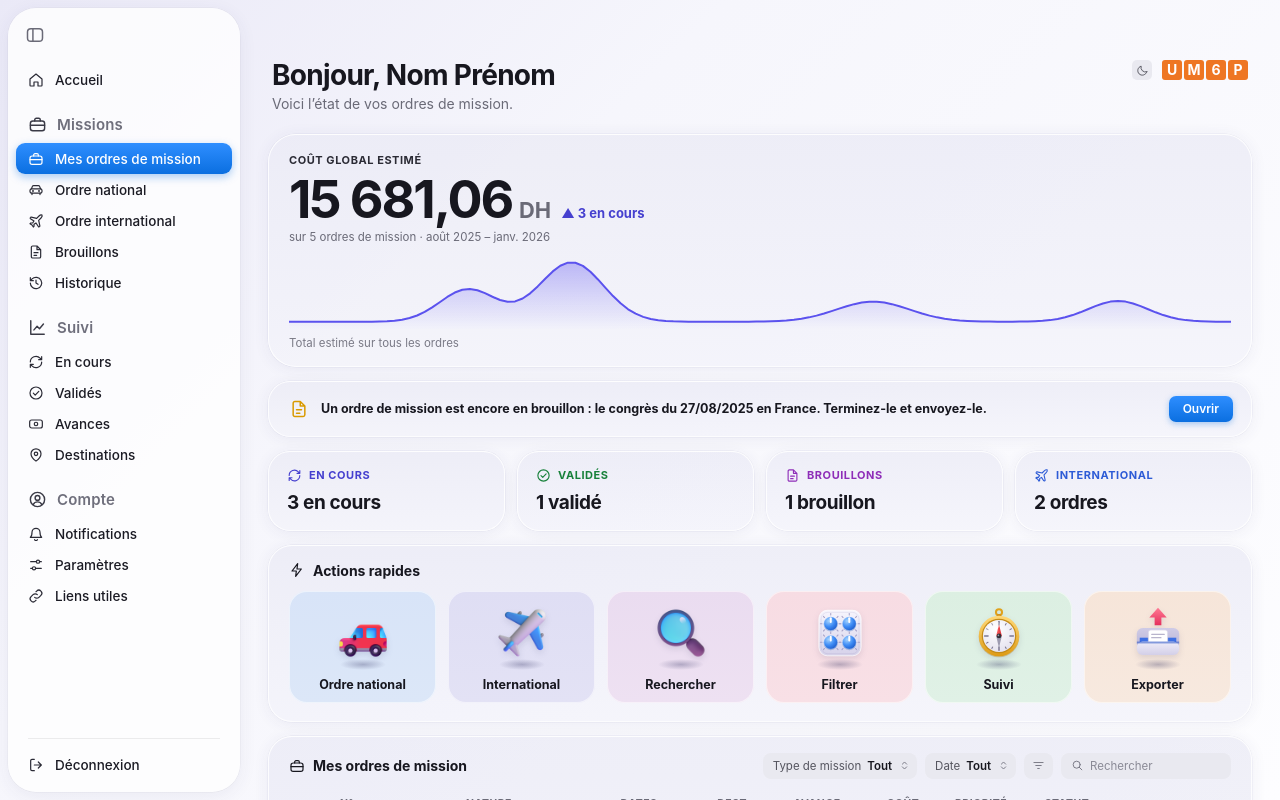
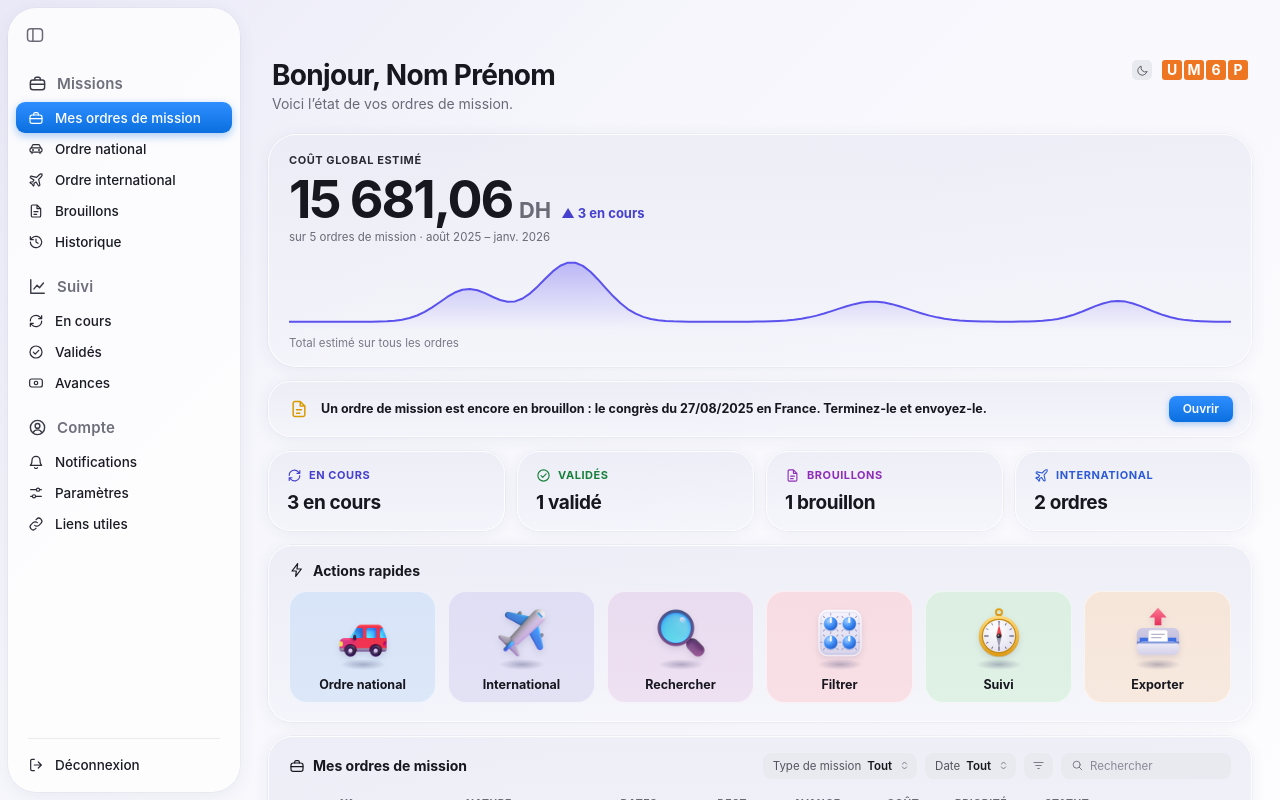
Before and after one commit to us3ph/MVP, a React (Vite) app: page / in a window 1280 px wide. Built offline with nearby package versions, Linux system fonts and the light colour scheme.

Commit message:
enhace it more

```diff
--- a/src/App.jsx
+++ b/src/App.jsx
@@ -24,7 +24,6 @@ const DASHBOARD = {
 };
 
 const PAGES = {
-  accueil: DASHBOARD,
   'mes-ordres': DASHBOARD,
   national: {
     title: 'Ordre national',
@@ -59,11 +58,6 @@ const PAGES = {
     subtitle: 'Avances demandées sur vos ordres de mission.',
     status: 'Tout',
     onlyAdvance: true,
-  },
-  destinations: {
-    title: 'Destinations',
-    subtitle: 'Vos destinations de mission.',
-    icon: 'pin',
   },
   notifications: {
     title: 'Notifications',
@@ -229,7 +223,7 @@ export default function App() {
   };
 
   let content;
-  if (page === 'accueil' || page === 'mes-ordres') {
+  if (page === 'mes-ordres') {
     content = (
       <>
         <CostCard missions={missions} />
--- a/src/components/Sidebar.jsx
+++ b/src/components/Sidebar.jsx
@@ -2,8 +2,6 @@ import { Fragment } from 'react';
 import Icon from './Icon';
 
 export const NAV = [
-  // Top-level entry with no group header: its icon already says "home".
-  { items: [{ key: 'accueil', label: 'Accueil', icon: 'home' }] },
   {
     label: 'Missions',
     icon: 'briefcase',
@@ -22,7 +20,6 @@ export const NAV = [
       { key: 'en-cours', label: 'En cours', icon: 'refresh' },
       { key: 'valides', label: 'Validés', icon: 'check' },
       { key: 'avances', label: 'Avances', icon: 'card' },
-      { key: 'destinations', label: 'Destinations', icon: 'pin' },
     ],
   },
   {
--- a/src/styles.css
+++ b/src/styles.css
@@ -1,5 +1,6 @@
 /* ---- Theme tokens shared by both modes ---- */
 :root {
+  color-scheme: light; /* the app's own theme decides the scheme, not the OS */
   --stat-en-cours: #4640cf;
   --stat-valides: #17803a;
   --stat-brouillons: #8e2db8;
@@ -12,6 +13,7 @@ body {
   -webkit-font-smoothing: antialiased;
   text-rendering: optimizeLegibility;
   background: #f3f3fa;
+  color: #17171f; /* explicit, so nothing inherits the browser's scheme default */
   overflow: hidden;
   font-family: -apple-system, BlinkMacSystemFont, 'SF Pro Text', Inter, system-ui, sans-serif;
 }
@@ -117,12 +119,9 @@ input:focus-visible {
 .side::-webkit-scrollbar {
   display: none;
 }
-/* Spacer under the toggle button so the first entry does not sit on it. */
+/* Spacer under the toggle button so the first group does not sit on it. */
 .sbh {
   height: 46px;
-}
-.sbh + .it {
-  margin-top: 10px;
 }
 .sbt {
   position: absolute;
@@ -131,8 +130,12 @@ input:focus-visible {
   z-index: 5;
   color: #6a6a77;
   display: flex;
-  border-radius: 6px;
-  transition: color 0.15s;
+  padding: 3px;
+  margin: -3px;
+  border-radius: 7px;
+  transition:
+    color 0.15s,
+    background 0.15s;
 }
 .sbt:hover {
   color: #0b66cf;
@@ -1488,6 +1491,7 @@ button.sel:hover {
 }
 [data-theme='dark'] body {
   background: #1c1c1e;
+  color: #f2f2f5;
 }
 [data-theme='dark'] .win {
   background: linear-gradient(135deg, #1a1a1c, #202023 40%, #232326);
@@ -1506,7 +1510,8 @@ button.sel:hover {
   color: #9b9ba3;
 }
 [data-theme='dark'] .sbt:hover {
-  color: #8cc2ff;
+  color: #fff;
+  background: #38383d; /* same grey as the selected sidebar entry */
 }
 [data-theme='dark'] .gh {
   color: #8e8e96;
@@ -1578,7 +1583,17 @@ button.sel:hover {
 }
 [data-theme='dark'] .theme-btn:hover {
   background: #47474c;
-  color: #ffd60a;
+  color: #fff;
+}
+/* The banner's Ouvrir button uses the selection grey instead of blue in dark mode. */
+[data-theme='dark'] .banner .go {
+  background: #38383d;
+  color: #fff;
+  box-shadow: none;
+}
+[data-theme='dark'] .banner .go:hover {
+  background: #47474c;
+  filter: none;
 }
 /* Cards */
 [data-theme='dark'] .c {
```
Also changed, not shown: 1 other file (tests, documents, lock files or other folders).
